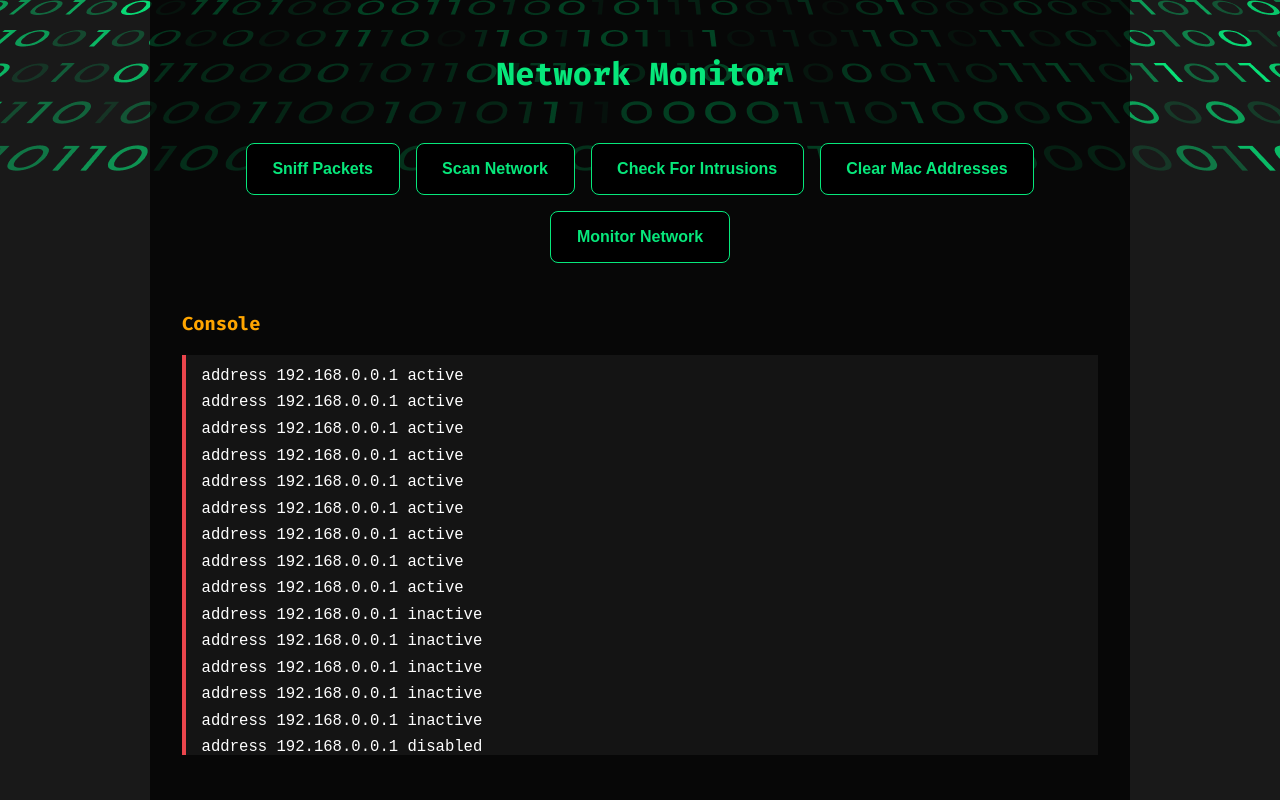
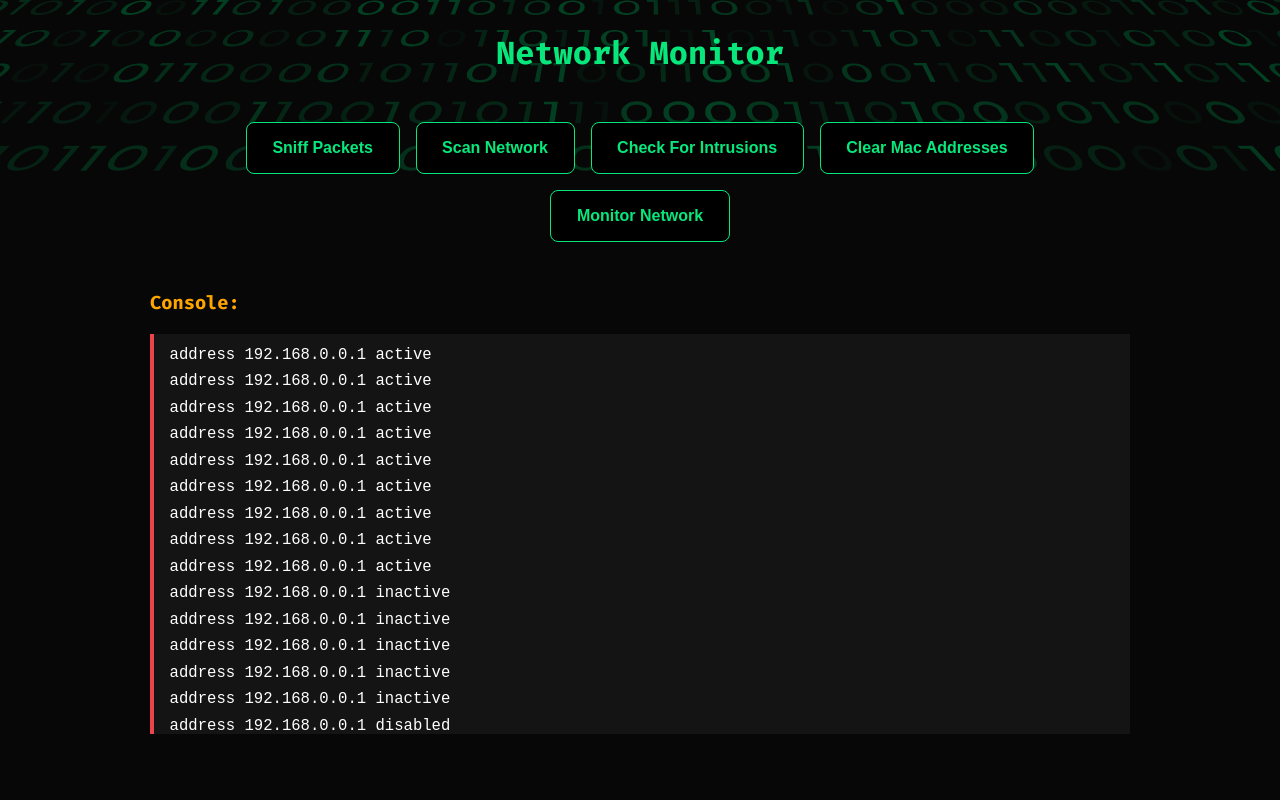
Before and after one commit to Hycient195/IP-console, a React (Create React App) app: page /dashboard in a window 1280 px wide. Built offline with nearby package versions, Linux system fonts and the light colour scheme.

Commit message:
Removed all unused code pieces

```diff
--- a/src/App.css
+++ b/src/App.css
@@ -1,7 +1,3 @@
-.App {
-  /* text-align: center; */
-}
-
 .App-logo {
   height: 40vmin;
   pointer-events: none;
--- a/src/index.css
+++ b/src/index.css
@@ -32,10 +32,7 @@
 
 body {
   margin: 0;
-  /* font-family: -apple-system, BlinkMacSystemFont, 'Segoe UI', 'Roboto', 'Oxygen',
-    'Ubuntu', 'Cantarell', 'Fira Sans', 'Droid Sans', 'Helvetica Neue',
-    sans-serif; */
-    font-family: Fira Code;
+  font-family: Fira Code;
   -webkit-font-smoothing: antialiased;
   -moz-osx-font-smoothing: grayscale;
 }
@@ -51,53 +48,10 @@ a{
 }
 
 
-
-
-
-
-
-/* *::-webkit-scrollbar{
-  display: none;
-} */
-
-
-/*============*/
-/* Animations */
-/*============*/
-@keyframes fade-in{
-  0%{
-    opacity: 0%;
-    transform: translateY(100%);
-  }
-  100%{
-    opacity: 100%;
-    transform: translateY(0%);
-
-  }
-}
-
-@keyframes fade-out{
-  0%{
-    /* opacity: 100%; */
-    transform: translateY(0%);
-
-  }
-  100%{
-    /* opacity: 0%; */
-    transform: translateY(100%);
-  }
-}
-
-
-
 .hidden{
-  /* animation: fade-out 500ms; */
   display: none;
 }
 
-/* .fade-out{
-  animation: fade-out 500ms;
-} */
 
 .not-hidden{
   display: unset;
--- a/src/pages/Dashboard/Dashboard.css
+++ b/src/pages/Dashboard/Dashboard.css
@@ -1,49 +1,69 @@
+/* ============ */
+/* Global Rules */
+/* ============ */
 *::-webkit-scrollbar{
   display: none;
-}
-
-main.dashboard_body{
-  /* display: flex;
-  align-items: center;
-  justify-content: center;
-  height: 100vh; */
-  /* background: linear-gradient(to left, #d38312, #a83279); */
-  /* background: linear-gradient(tomato 1%, rgb(255, 255, 255), rgb(255, 255, 255) 60%); */
-  /* background-color: rgb(253, 246, 234); */
-  /* background-color: rgb(253, 246, 234); */
-
-  height: 100vh ;
-  background-color: var(--light-black);
-  /* background-color: black; */
-  background-image: url(../../../public/assets/dashboard/binary_ish.png);
-  /* background-size: 150%; */
-  /* background-size: 100vh; */
-  background-repeat: no-repeat;
 }
 
 button{
   cursor: pointer;
 }
 
+
+
+
+/* ============================== */
+/* Beginning of Dashboard Section */
+/* ============================== */
+main.dashboard_body{
+  height: 100vh;
+  background-color: var(--light-black);
+  background-image: url(../../../public/assets/dashboard/binary_ish.png);
+  background-size: contain;
+  background-repeat: no-repeat;
+}
+
 div.main_content{
   padding: 2em;
-  max-width: 980px;
-  margin: 0 auto;
   height: 100%;
   background-color: rgba(0,0,0,0.7);
-  /* box-shadow: 2px 2px 10px rgba(0,0,0,0.4); */
+  width: 100%;
+}
+main.dashboard_body{
+  height: 100vh;
+  background-color: var(--light-black);
+  background-image: url(../../../public/assets/dashboard/binary_ish.png);
+  background-size: contain;
+  background-repeat: no-repeat;
+}
+div.main_content > *{
+  max-width: 980px;
 }
 
 
+
+
+
+/* ========================== */
+/* Beginning Of Title Section */
+/* ========================== */
 div.main_content > div.logo_container > h1{
-  /* color: rgb(2, 2, 87) */
-  color: var(--light-green)
+  color: var(--light-green);
+  margin: 0 auto;
+  text-align: center;
+  width: calc(100vw - 2em)
 }
 
+
+
+
+
+
+/* ============================= */
+/* Beginning Of Buttons Section */
+/* ============================= */
 div.action_buttons{
-  margin: 3em 0;
-  /* display: flex; */
-  /* justify-content: center; */
+  margin: 3em auto;
 }
 
 div.action_buttons > div.buttons_container{
@@ -55,10 +75,8 @@ div.action_buttons > div.buttons_container{
 
 div.action_buttons > div.buttons_container > button{
   padding: 1em 1.6em;
-  /* background-color: rgb(70, 80, 225); */
   background-color:black;
   border: 1px solid var(--light-green);
-  /* border: none; */
   border-radius: 0.5em;
   font-size: 1em;
   font-weight: bold;
@@ -75,14 +93,11 @@ div.action_buttons > div.buttons_container > button:hover{
 
 
 
-/*=================*/
-/* Console Section */
-/*=================*/
+/*==============================*/
+/* Beginning of Console Section */
+/*==============================*/
 div.main_content > div.console{
   margin: 2em auto;
-
-  /* max-width: 900px; */
-
 }
 
 div.main_content > div.console > h3{
@@ -93,7 +108,6 @@ div.main_content > div.console > div.console_screen{
   height: 50vh;
   width: 100%;
   background-color: white;
-  /* border: 1px solid var(--green); */
   font-family: monospace;
   font-size: 1.2em;
   text-align: left;
@@ -113,9 +127,9 @@ div.console > div.console_screen > p{
 
 
 
-/*================*/
-/* Bottom Section */
-/*================*/
+/*=============================*/
+/* Beginning of Bottom Section */
+/*=============================*/
 div.main_content > div.bottom{
   width: 100%;
 
@@ -124,10 +138,7 @@ div.main_content > div.bottom{
 div.bottom > div.bottom_container{
   display: flex;
   justify-content: space-around;
-  /* background-color: red; */
-  /* border: 1px solid grey; */
   padding: 1em 0;
-  /* background: linear-gradient(to left, #134e5e, #71b280); */
 }
 
 div.bottom > div.bottom_container > *{
@@ -166,8 +177,11 @@ div.bottom > div.bottom_container > button{
     height: unset;
   }
 
+  main.dashboard_body{
+    background-size: unset;
+  }
+
   div.action_buttons > div.buttons_container > button{
-    /* padding: 1em 1.3em; */
     font-size: 0.9em;
   }
 
--- a/src/pages/Dashboard/Dashboard.jsx
+++ b/src/pages/Dashboard/Dashboard.jsx
@@ -1,27 +1,6 @@
-// import heroVideo from '/assets/home/hero-loop.mp4';
-// import Hycient from '/Hycient.png'
-import { useState } from "react";
-// import { exploreMenu } from '../../constants';
-
-
 import "./Dashboard.css";
 
 const Dashboard = () => {
-  // const [ explore, setExplore ] = useState({
-  //   title: exploreMenu[0].title, image: exploreMenu[0].image, content: exploreMenu[0].content
-  // })
-
-  // const loadExploreItem = e =>{
-  //   console.log(e)
-  //   exploreMenu.forEach(item =>{
-  //     if(item.title == e){
-  //       setExplore({
-  //         title: item.title, image: item.image, content: item.content
-  //       })
-  //     }
-  //   })
-  // }
-
 
   return(
     <main className="dashboard_body" >
@@ -41,7 +20,7 @@ const Dashboard = () => {
        </div>
 
        <div className="console">
-         <h3 className="orange-text">Console</h3>
+         <h3 className="orange-text">Console:</h3>
          <div className="console_screen">
           <p>address 192.168.0.0.1 active</p>
           <p>address 192.168.0.0.1 active</p>
@@ -70,13 +49,6 @@ const Dashboard = () => {
          </div>
        </div>
 
-      {/* <div className="bottom">
-        <div className="bottom_container">
-          <input type="text" placeholder="Enter email" />
-          <button className="">Send To Admin</button>
-        </div>
-      </div> */}
-
      </div>
     </main>
   )
--- a/src/pages/Home/Home.jsx
+++ b/src/pages/Home/Home.jsx
@@ -16,9 +16,6 @@ export default function Home(){
           </h1>
           <h4>Analysis, Report Generation and Troubleshooting</h4>
          </div>
-
-         {/* <h1>hello</h1> */}
-
         <Link to="/login" className="" >Sign In</Link>
        </div>
      </div>
--- a/src/pages/Login/Login.jsx
+++ b/src/pages/Login/Login.jsx
@@ -1,22 +1,7 @@
 import "./Login.css";
 import { Link } from "react-router-dom";
-import { useState } from "react";
-import googleLogo from '../../images/login/googleLogo.svg';
 
 export default function Login(){
-  // const [ emailPH, setEmailPH ] = useState("");
-  // const emailString = "Enter your email"
-  // const condition = false;
-
-  // for (let index = 0; index < emailString.length; index++) {
-  //   // const element = array[index];
-  //   setInterval(() => {
-  //     setEmailPH(prevState => prevState += emailString[index])
-  //   }, 2000);
-
-  // }
-
-  // console.log(emailPH);
 
   return(
     <body>
@@ -30,24 +15,24 @@ export default function Login(){
 
               <div className="form_top_content">
                 <label for="username">
-                  <p class="username">Username</p>
-                  <input class=" text-input" id="username" type="email" placeholder="Enter your email"/>
+                  <p class="username">Username:</p>
+                  <input class=" text-input" id="username" type="email" placeholder="johndoe3156"/>
                 </label>
 
                 <label for="port">
-                  <p class="username">Port</p>
-                  <input class=" text-input" id="port" type="number" placeholder="Enter port"/>
+                  <p class="username">Port:</p>
+                  <input class=" text-input" id="port" type="number" placeholder="8080"/>
                 </label>
               </div>
 
               <label for="email">
-                <p class="email">Email</p>
-                <input class="fullwidth text-input" id="email" type="email" placeholder="Enter your email"/>
+                <p class="email">Email:</p>
+                <input class="fullwidth text-input" id="email" type="email" placeholder="johndoe@gmail.com"/>
               </label>
 
               <label for="password">
-                <p class="password">Password</p>
-                <input class="fullwidth text-input" id="password" type="password" placeholder="Enter your password"/>
+                <p class="password">Password:</p>
+                <input class="fullwidth text-input" id="password" type="password" placeholder=""/>
               </label>
 
               <div class="actions">
@@ -55,23 +40,14 @@ export default function Login(){
                   <input id="remember_me" type="checkbox"/>
                   <p class="">Remember me</p>
                 </label>
-                <p>
-                  {/* <a href="#">Forgot password</a> */}
-                </p>
+
               </div>
 
               <div class="buttons_container">
                   <Link className="btn fullwidth centralize bg-light-green black-text" to="/dashboard">Sign in</Link>
-                {/* <button class="sign_in_with_google btn fullwidth ">
-                   <img src={googleLogo} alt=""/>
-                  <span>Sign in with Google</span>
-                </button> */}
               </div>
             </form>
 
-            {/* <p class="centralize">
-              Don't have an account? <a class="red-text" href="#">Sign up for free</a>
-            </p> */}
           </div>
         </div>
         </div>
```
Also changed, not shown: src/pages/Home/Home.css (+0 -25 lines), src/pages/Login/Login.css (+3 -102 lines), src/images/login/googleLogo.svg (deleted).
